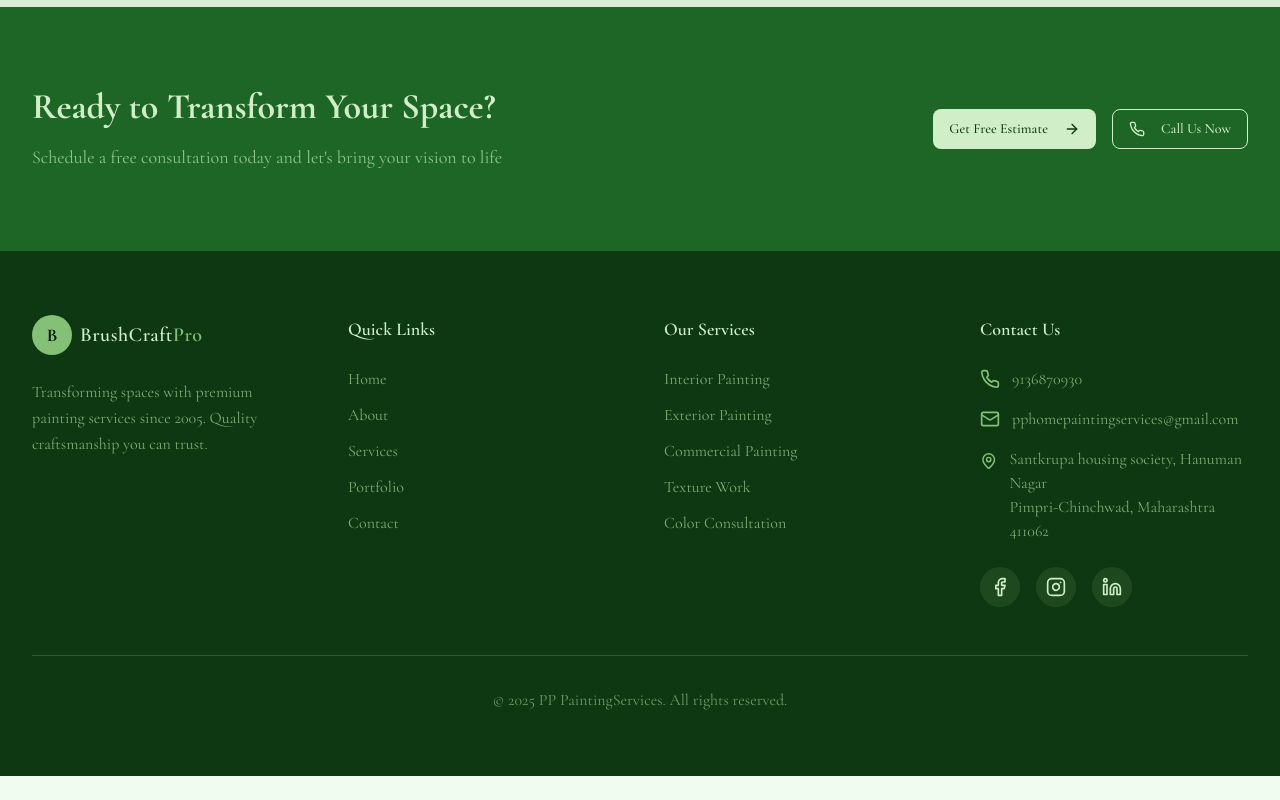
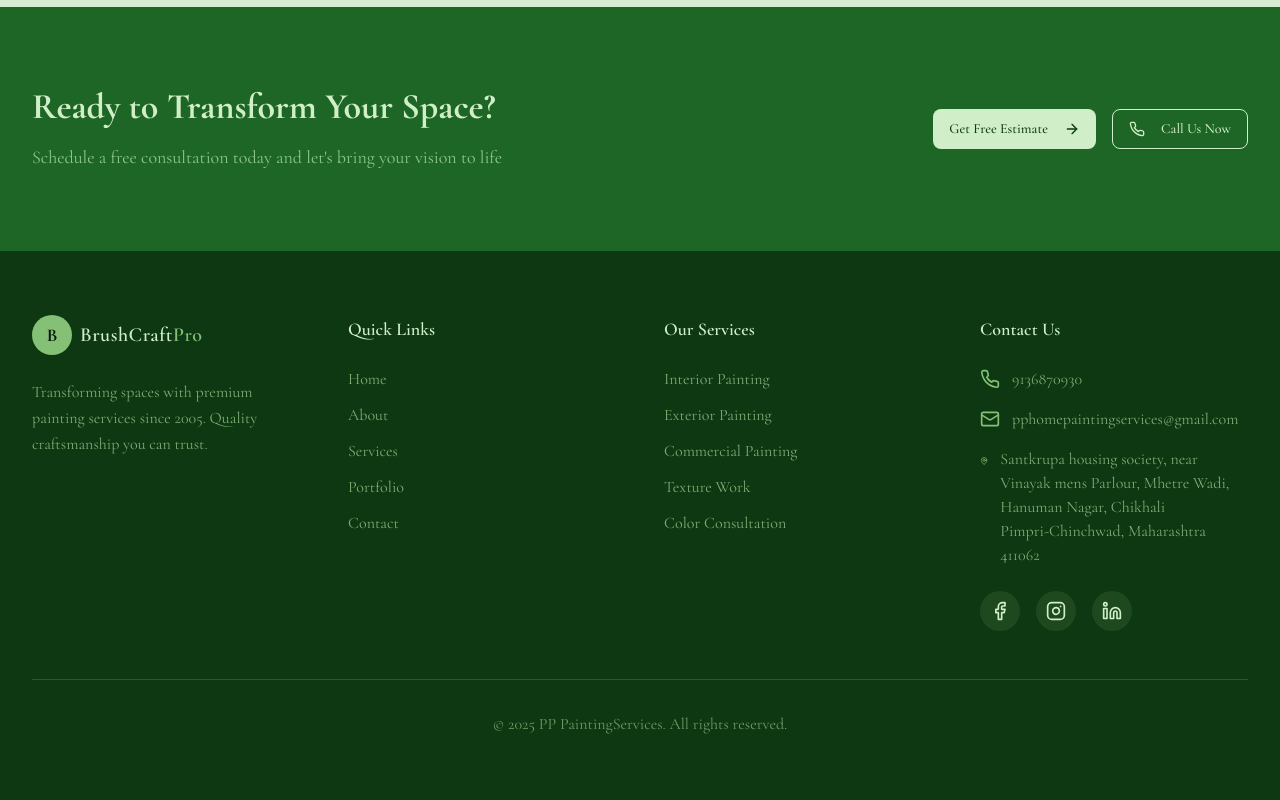
Before and after one commit to SarveshBhoite/paintingsite, a Next.js app: page / in a window 1280 px wide. Shown: the part 3198-3998 px from the top of the page. Before the commit the page ends 3974 px from the top, so only its background shows below. Built offline with nearby package versions, Linux system fonts and the light colour scheme.

Commit message:
address changed

```diff
--- a/components/footer.tsx
+++ b/components/footer.tsx
@@ -77,7 +77,7 @@ export function Footer() {
               <li className="flex items-start gap-3">
                 <MapPin className="w-5 h-5 text-accent mt-1" />
                 <span className="text-pista/70">
-                  Santkrupa housing society, Hanuman Nagar
+                  Santkrupa housing society, near Vinayak mens Parlour, Mhetre Wadi, Hanuman Nagar, Chikhali
                   <br />
                   Pimpri-Chinchwad, Maharashtra 411062
                 </span>
```
